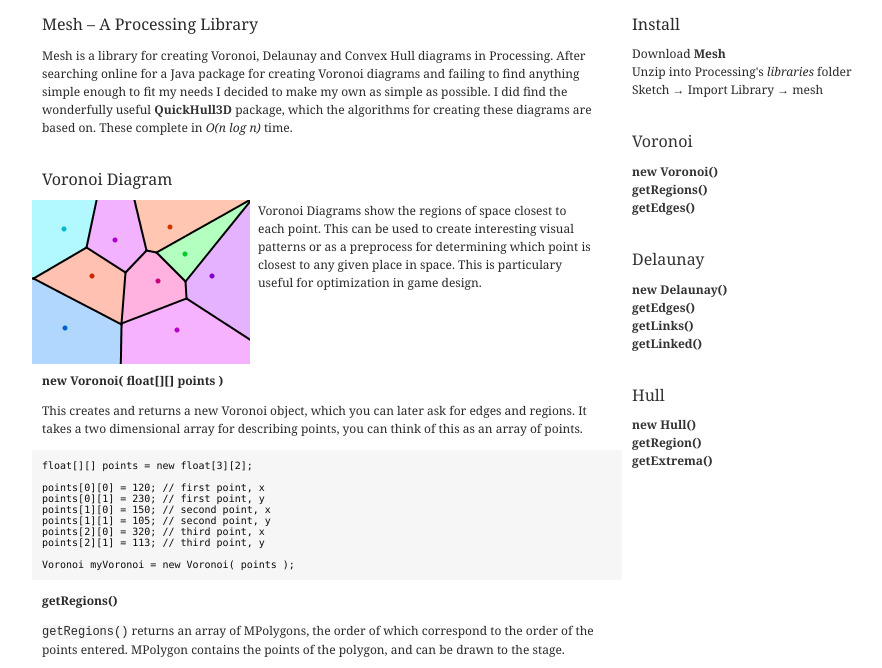
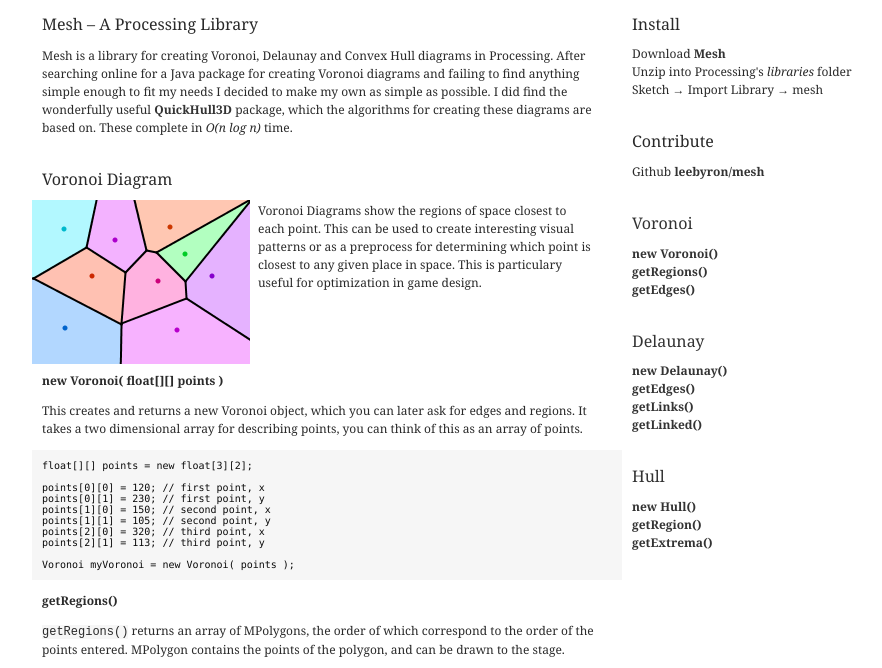
Before and after one commit to leebyron/mesh, a plain HTML site: page index.html in a window 1280 px wide. Shown: the part 106-774 px from the top of the page, without its empty margins (22-904 px from the left). Drawn offline with Linux system fonts and the light colour scheme.

Commit message:
github link

```diff
--- a/index.html
+++ b/index.html
@@ -322,6 +322,11 @@ println( extrema );
         <li>Sketch &rarr; Import Library &rarr; mesh</li>
       </ul>
 
+      <h1>Contribute</h1>
+      <ul class="nobullet">
+        <li>Github <a href="https://github.com/leebyron/mesh">leebyron/mesh</a></li>
+      </ul>
+
       <h1><a href="#voronoi">Voronoi</a></h1>
       <ul class="nobullet">
         <li><a href="#newvoronoi">new Voronoi()</a></li>
```
